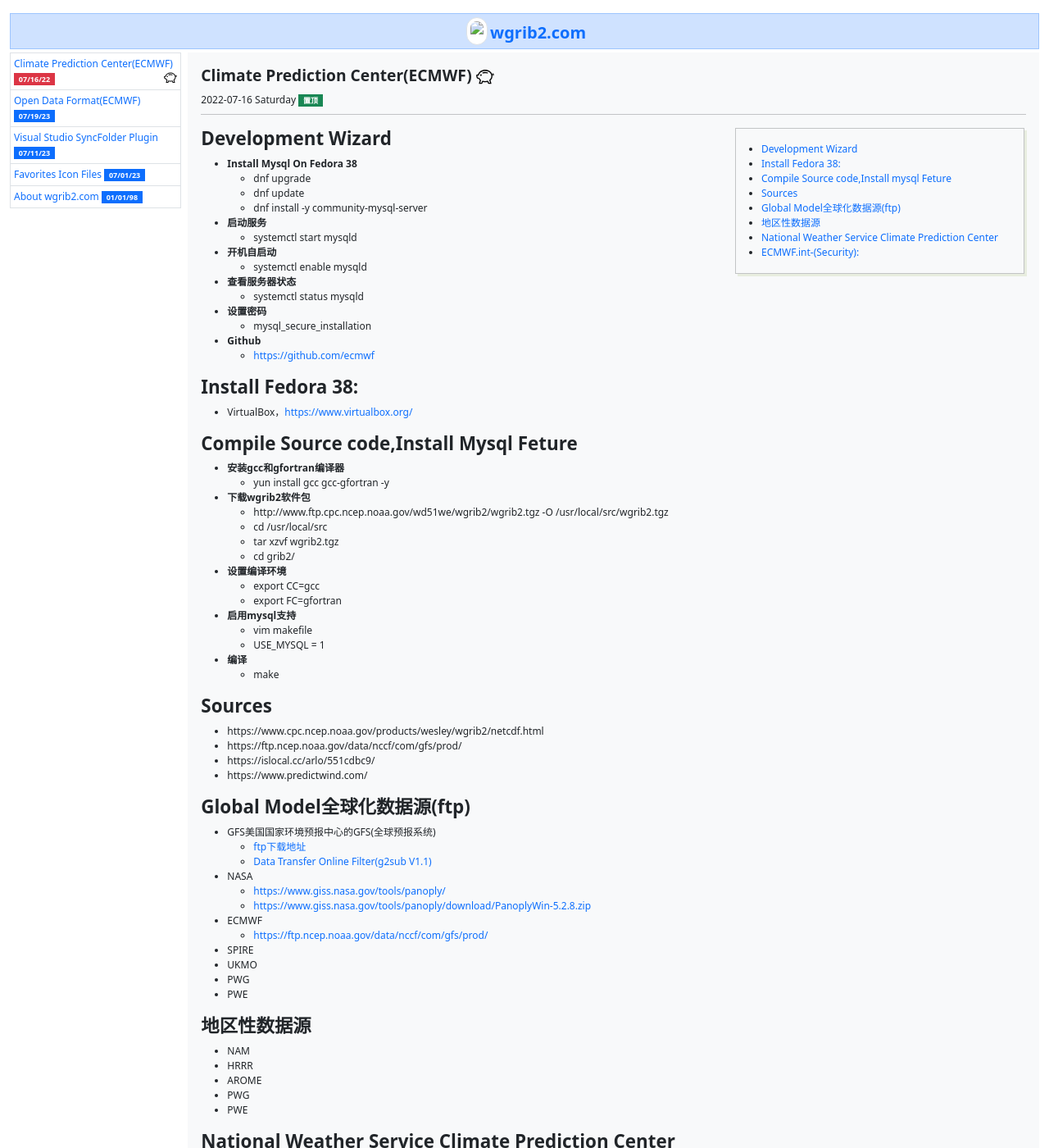
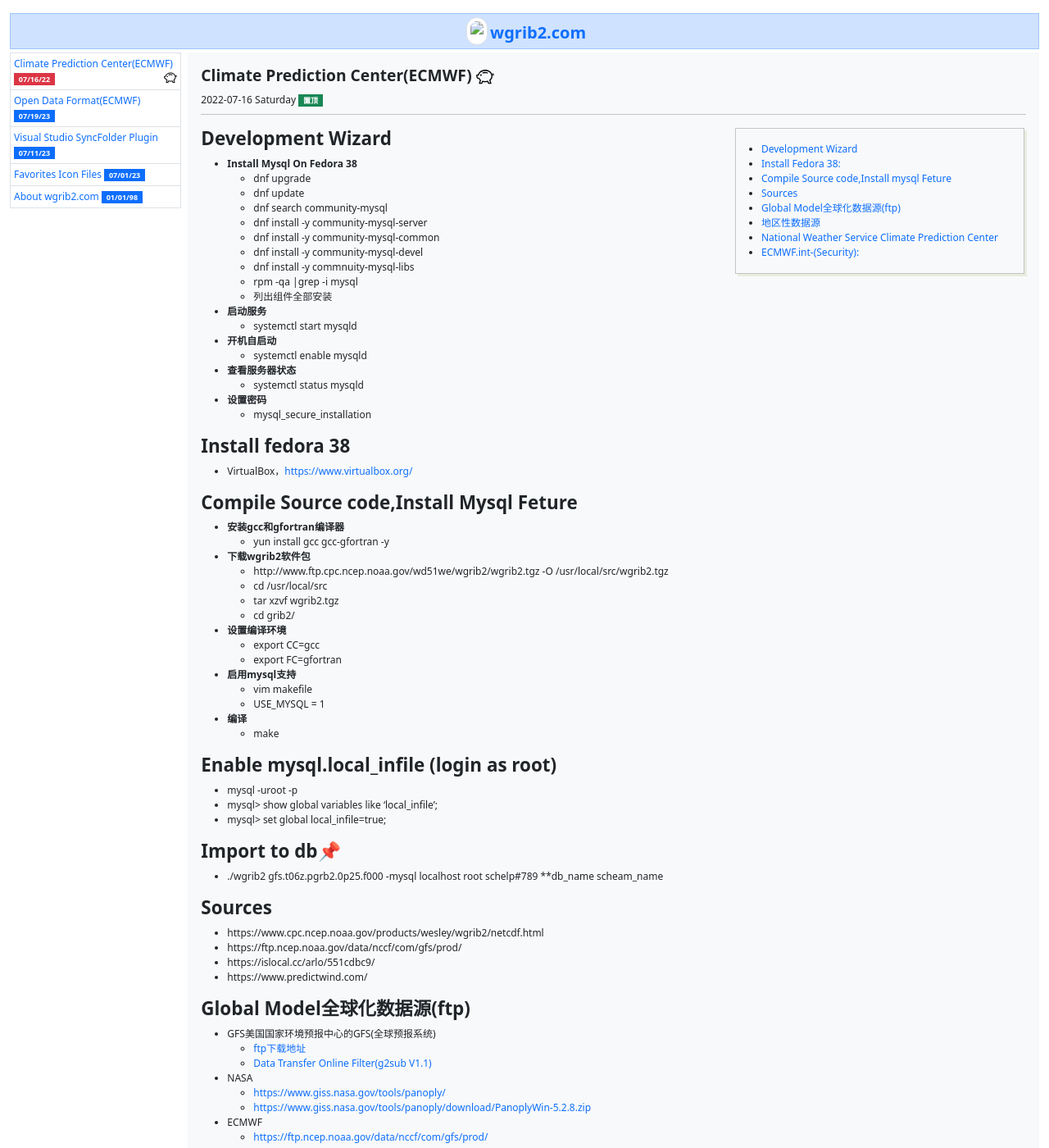
Before and after one commit to helloyuzz/wgrib2.com, a Jekyll site: the page built from _posts/2022-07-16-ECMWF.md, in a window 1280 px wide and 1400 px high. Shown: the whole window at 82% size. Built offline with Jekyll 4.4.1, drawn with Linux system fonts in a browser that asks for light colours.

Commit message:
Update 2022-07-16-ECMWF.md

```diff
--- a/_posts/2022-07-16-ECMWF.md
+++ b/_posts/2022-07-16-ECMWF.md
@@ -19,7 +19,14 @@
   - **Install Mysql On Fedora 38**
     - dnf upgrade
     - dnf update
+    - dnf search community-mysql
     - dnf install -y community-mysql-server
+    - dnf install -y community-mysql-common
+    - dnf install -y community-mysql-devel
+    - dnf install -y commnuity-mysql-libs
+    - rpm -qa \|grep -i mysql
+    - 列出组件全部安装
+
   - **启动服务**
     - systemctl start mysqld
   - **开机自启动**
@@ -28,10 +35,8 @@
     - systemctl status mysqld
   - **设置密码**
     - mysql_secure_installation
-  - **Github**
-    - [https://github.com/ecmwf](https://github.com/ecmwf){:target="_blank"}
 
-## Install Fedora 38:
+## Install fedora 38
   - VirtualBox，[https://www.virtualbox.org/](https://www.virtualbox.org/){:target="_blank"}
 
 ## Compile Source code,Install Mysql Feture
@@ -50,6 +55,15 @@
     - USE_MYSQL = 1
   - **编译**
     - make
+
+
+## Enable mysql.local_infile (login as root)
+  - mysql -uroot -p
+  - mysql> show global variables like 'local_infile';
+  - mysql> set global local_infile=true;
+
+## Import to db📌
+  - ./wgrib2 gfs.t06z.pgrb2.0p25.f000 -mysql localhost root schelp#789 **db_name scheam_name
 
 
 ## Sources
```
